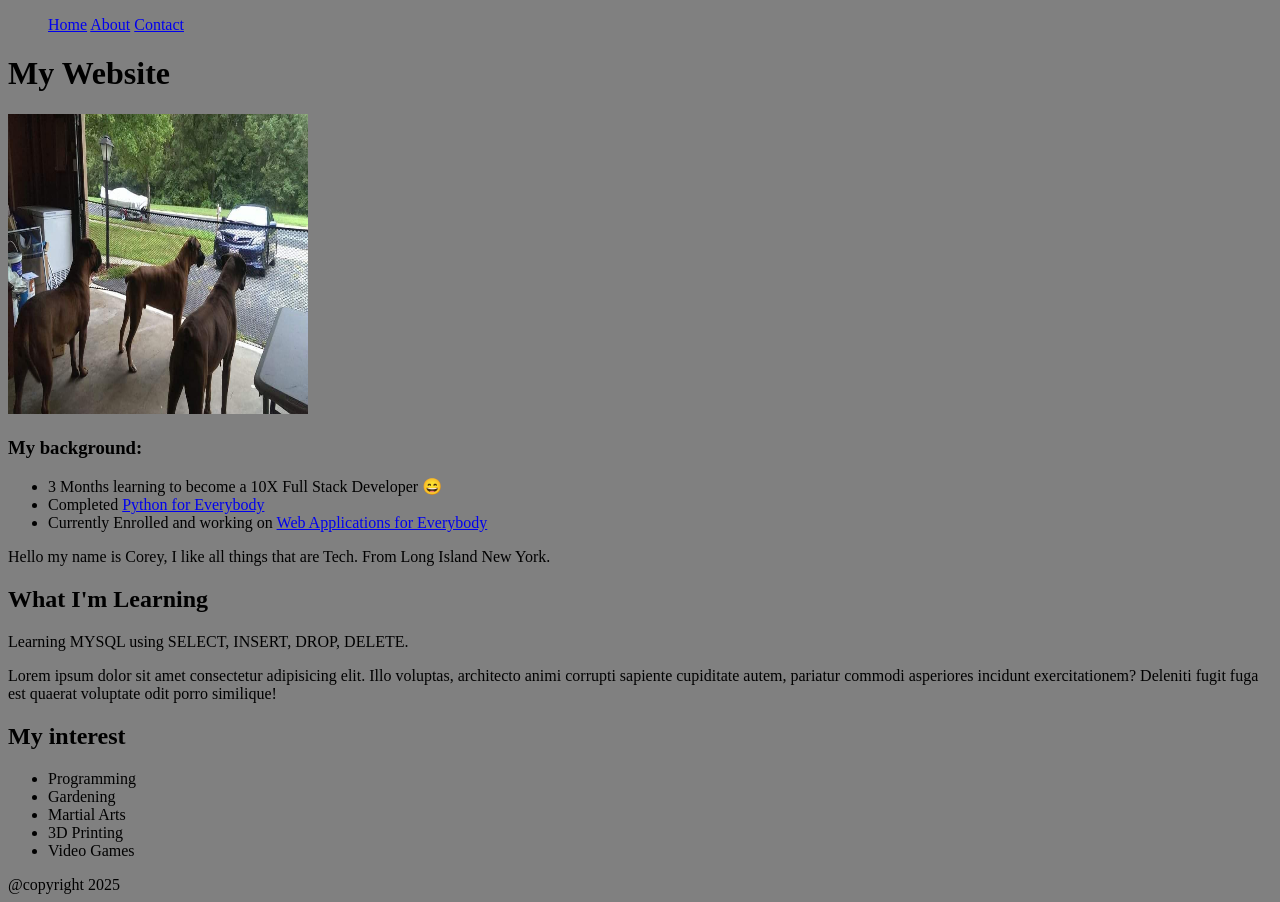
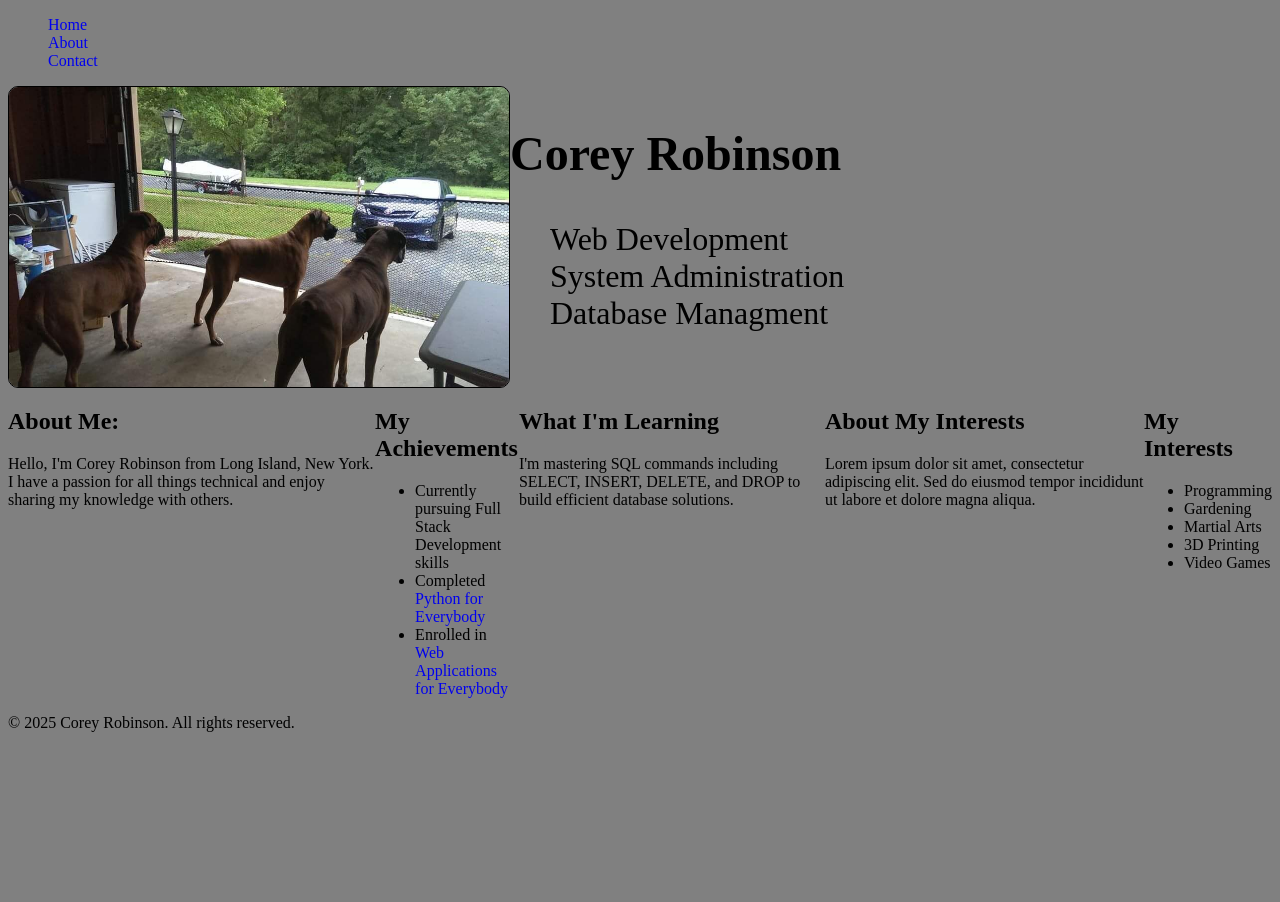
Before and after one commit to mainesource/Profile_Website, a plain HTML site: page index.html in a window 1280 px wide. After the commit the page ends 800 px from the top, so only its background shows below. Drawn offline with Linux system fonts and the light colour scheme.

Commit message:
restructure

```diff
--- a/index.html
+++ b/index.html
@@ -2,44 +2,63 @@
 <html lang="en">
 <head>
   <meta charset="UTF-8">
-  <meta name="viewport" content="width=device-width, initial-scale=1.0">
-  <title>Corey Robinson Profile Website</title>
+  <meta name="viewport" content="width=device-width, initial-scale=1.0; width=1600">
+  <meta name="description" content="Corey Robinson's Profile Website - Web Development & System Administration">
+  <meta name="author" content="Corey Robinson">
+  <meta name="keywords" content="profile, web development, system administration, corey robinson">
+  <title>Corey Robinson | Web Developer</title>
   <link rel="stylesheet" href="style.css">
 </head>
 <body>
   <nav class="menu">
     <ul>
-      <il><a href="index.html">Home</a></il>
-      <il><a href="index.html">About</a></il>
-      <il><a href="index.html">Contact</a></il>
+      <li><a href="index.html">Home</a></li>
+      <li><a href="about.html">About</a></li>
+      <li><a href="contact.html">Contact</a></li>
     </ul>
   </nav>
+
   <header>
-    <h1>My Website</h1>
-    <div class="profile_img">
-      <img src="dogs_pic.jpg" alt="">
+    <img src="dogs_pic.jpg" alt="Dog's Portrait" class="profile_pic">
+    <section id="name">
+      <div class="title">
+        <h1>Corey Robinson</h1>
+        <ul>
+          <li>Web Development</li>
+          <li>System Administration</li>
+          <li>Database Managment</li>
+        </ul>
+      </div>
+    </section>
+  </header>
+
+  <main class="content">
+    <div class="background">
+      <h2 class="about-me">About Me:</h2>
+      <p>Hello, I'm Corey Robinson from Long Island, New York. I have a passion for all things technical and enjoy sharing my knowledge with others.</p>
     </div>
 
-  </header>
-  <main class="content">
-    <section>
-      <h3 class="title">My background: </h3>
+    <div class="achievements">
+      <h2>My Achievements</h2>
       <ul>
-        <li>3 Months learning to become a 10X Full Stack Developer &#x1F604;</li>
+        <li>Currently pursuing Full Stack Development skills</li>
         <li>Completed <a href="http://www.py4e.com" target="_blank">Python for Everybody</a></li>
-        <li>Currently Enrolled and working on <a href="http://www.wa4e.com" target="_blank">Web Applications for Everybody</a></li>
+        <li>Enrolled in <a href="http://www.wa4e.com" target="_blank">Web Applications for Everybody</a></li>
       </ul>
-      <p>Hello my name is Corey, I like all things that are Tech. From Long Island New York.</p>
-      <h1 class="title">What I'm Learning</h1>
-      <article>
-        Learning MYSQL using SELECT, INSERT, DROP, DELETE.
-      </article>
-      <section id="about">
-        <p>Lorem ipsum dolor sit amet consectetur adipisicing elit. Illo voluptas, architecto animi corrupti sapiente cupiditate autem, pariatur commodi asperiores incidunt exercitationem? Deleniti fugit fuga est quaerat voluptate odit porro similique!</p>
-      </section>
+    </div>
+
+    <article>
+      <h1>What I'm Learning</h1>
+      <p>I'm mastering SQL commands including SELECT, INSERT, DELETE, and DROP to build efficient database solutions.</p>
+    </article>
+
+    <section class="about">
+      <h2>About My Interests</h2>
+      <p>Lorem ipsum dolor sit amet, consectetur adipiscing elit. Sed do eiusmod tempor incididunt ut labore et dolore magna aliqua.</p>
     </section>
+
     <aside>
-      <h2>My interest</h2>
+      <h2>My Interests</h2>
       <ul>
         <li>Programming</li>
         <li>Gardening</li>
@@ -49,8 +68,9 @@
       </ul>
     </aside>
   </main>
+
   <footer>
-    @copyright 2025
+    &copy; 2025 Corey Robinson. All rights reserved.
   </footer>
 </body>
 </html>
--- a/style.css
+++ b/style.css
@@ -1,7 +1,30 @@
 body {
   background-color: grey;
 }
- .profile_img img{
-  width: 300px;
+nav li {
+  list-style: none;
+}
+a {
+  text-decoration: none;
+}
+
+main{
+  display: flex;
+}
+header {
+  display: flex;
+}
+.profile_pic {
+  width: 500px;
   height: 300px;
- }
+  border: 1px solid;
+  border-radius: 10px;
+}
+.title {
+  font-size: 2rem;
+
+}
+.title li {
+  list-style: none;
+
+}
```
